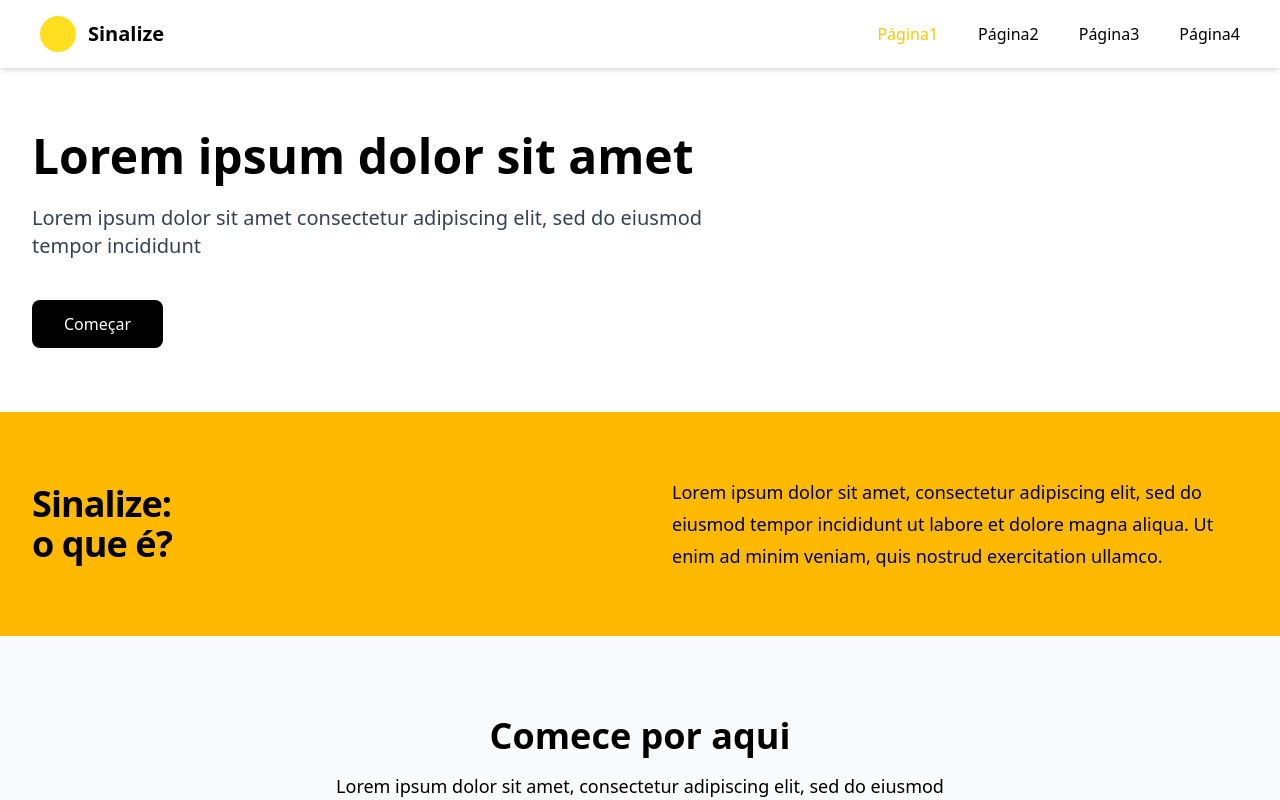
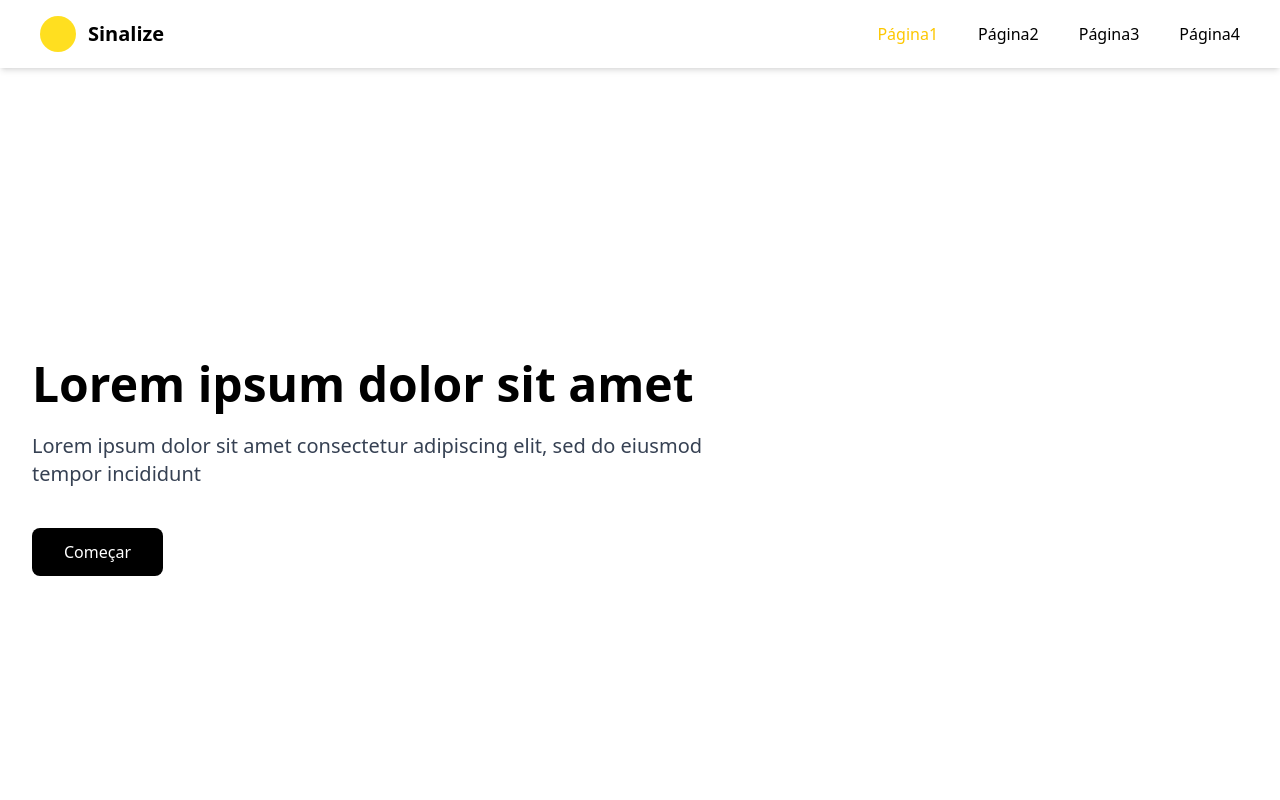
Before and after one commit to Alexandrediasss/Sinalize-Frontend, a React (Vite) app: page / in a window 1280 px wide. Shown: the top 800 px of the page. Built offline with nearby package versions, Linux system fonts and the light colour scheme.

Commit message:
Ajuste de componentes

```diff
--- a/src/view/Home/components/home.jsx
+++ b/src/view/Home/components/home.jsx
@@ -1,6 +1,6 @@
 function Home() {
   return (
-    <div className="flex items-start justify-start py-16 px-4 sm:px-6 lg:px-8">
+    <div className="h-screen flex items-center justify-start px-4 sm:px-6 lg:px-8">
       <div className="max-w-2xl w-full">
         <div className="flex flex-col space-y-6">
           <h1 className="text-black font-bold text-4xl sm:text-5xl">
--- a/src/view/Home/components/startHere.jsx
+++ b/src/view/Home/components/startHere.jsx
@@ -13,7 +13,7 @@ function StartHere() {
                     </p>
                 </div>
                 <div className="mt-16 grid grid-cols-1 gap-8 md:grid-cols-2">
-                    <div className="flex flex-col justify-between rounded-2xl bg-white p-8 shadow-lg">
+                    <div className="flex flex-col justify-between rounded-2xl bg-white p-8 shadow-lg cursor-pointer">
                         <div>
                             <h3 className="text-xl font-bold">
                                 Lorem ipsum dolor sit amet
@@ -26,7 +26,7 @@ function StartHere() {
                             <CircleArrowOutUpRight className="h-8 w-8" />
                         </div>
                     </div>
-                    <div className="flex flex-col justify-between rounded-2xl bg-amber-400 p-8 shadow-lg">
+                    <div className="flex flex-col justify-between rounded-2xl bg-amber-400 p-8 shadow-lg cursor-pointer">
                         <div>
                             <h3 className="text-xl font-bold">
                                 Lorem ipsum dolor sit amet
```
